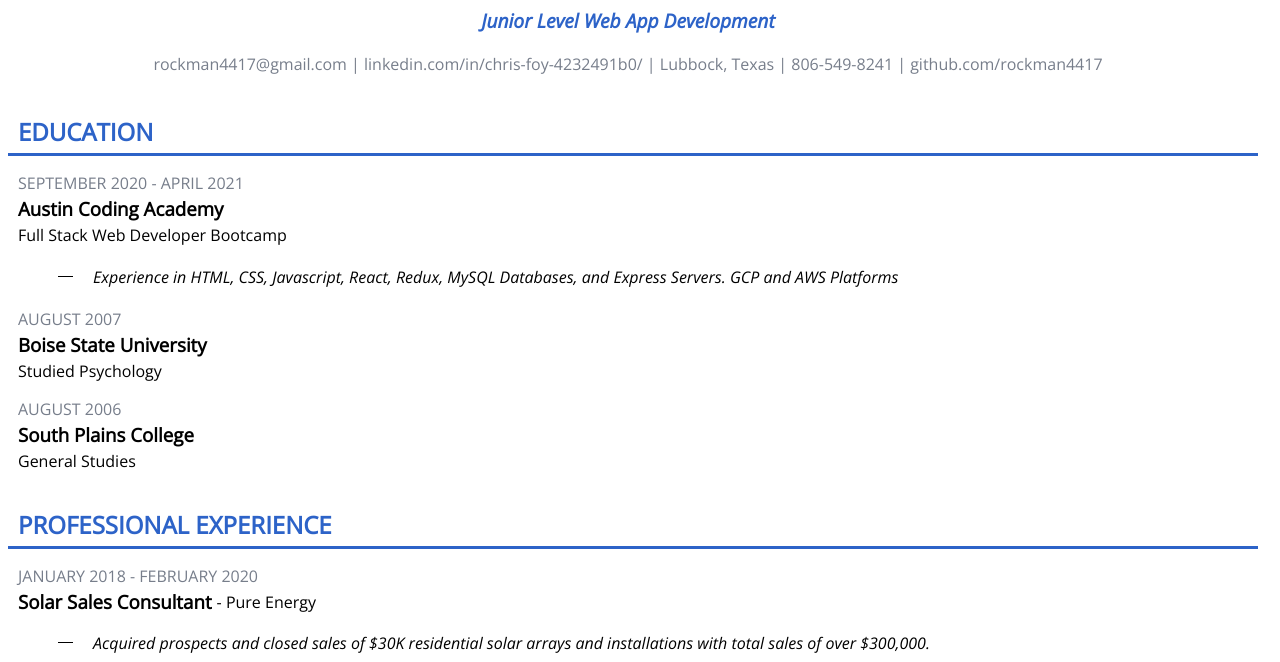
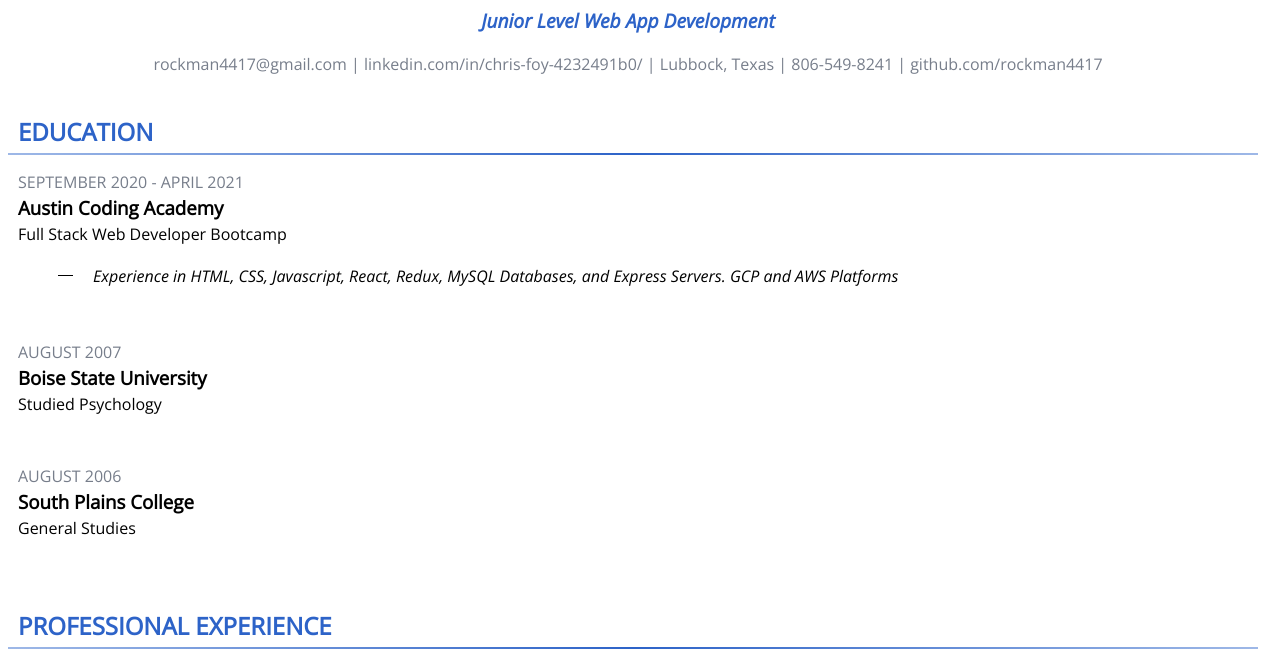
Before and after one commit to rockman4417/chris-foy-resume, a website: page index.html in a window 1280 px wide. Shown: the part 110-772 px from the top of the page. Drawn offline with nearby package versions, Linux system fonts and the light colour scheme.

Commit message:
line styling and spacing

```diff
--- a/style.css
+++ b/style.css
@@ -1,7 +1,13 @@
 .line {
   background-color: rgb(45, 99, 200);
   width: 1250px;
-  height: 3px;
+  height: 2px;
+  background-image: linear-gradient(
+    to right,
+    rgb(158, 184, 231),
+    rgb(45, 99, 200),
+    rgb(158, 184, 231)
+  );
 }
 
 .objective {
@@ -89,6 +95,7 @@
 
 .content-container {
   margin-left: 10px;
+  margin-bottom: 50px;
 }
 
 .title-description {
```
